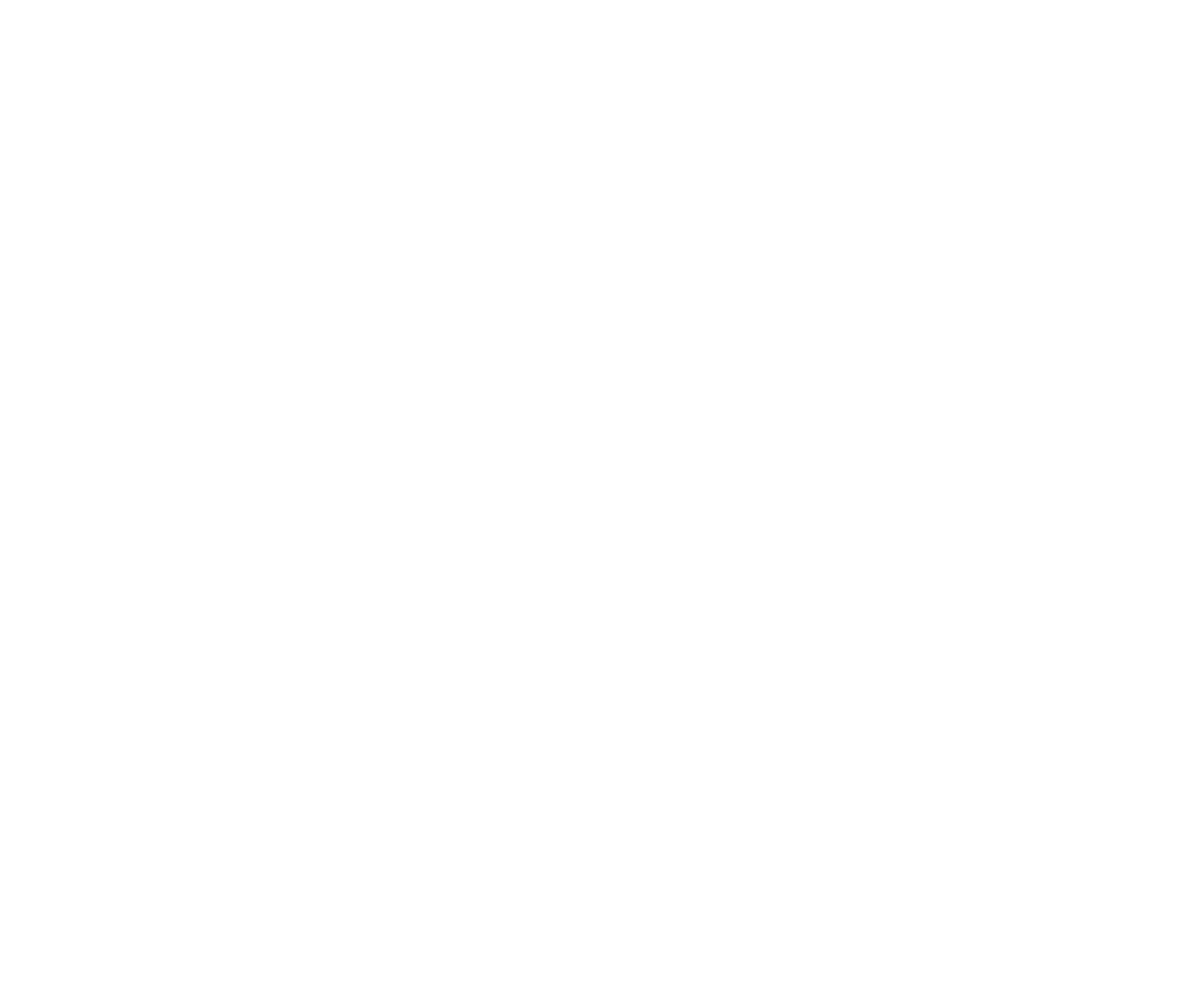
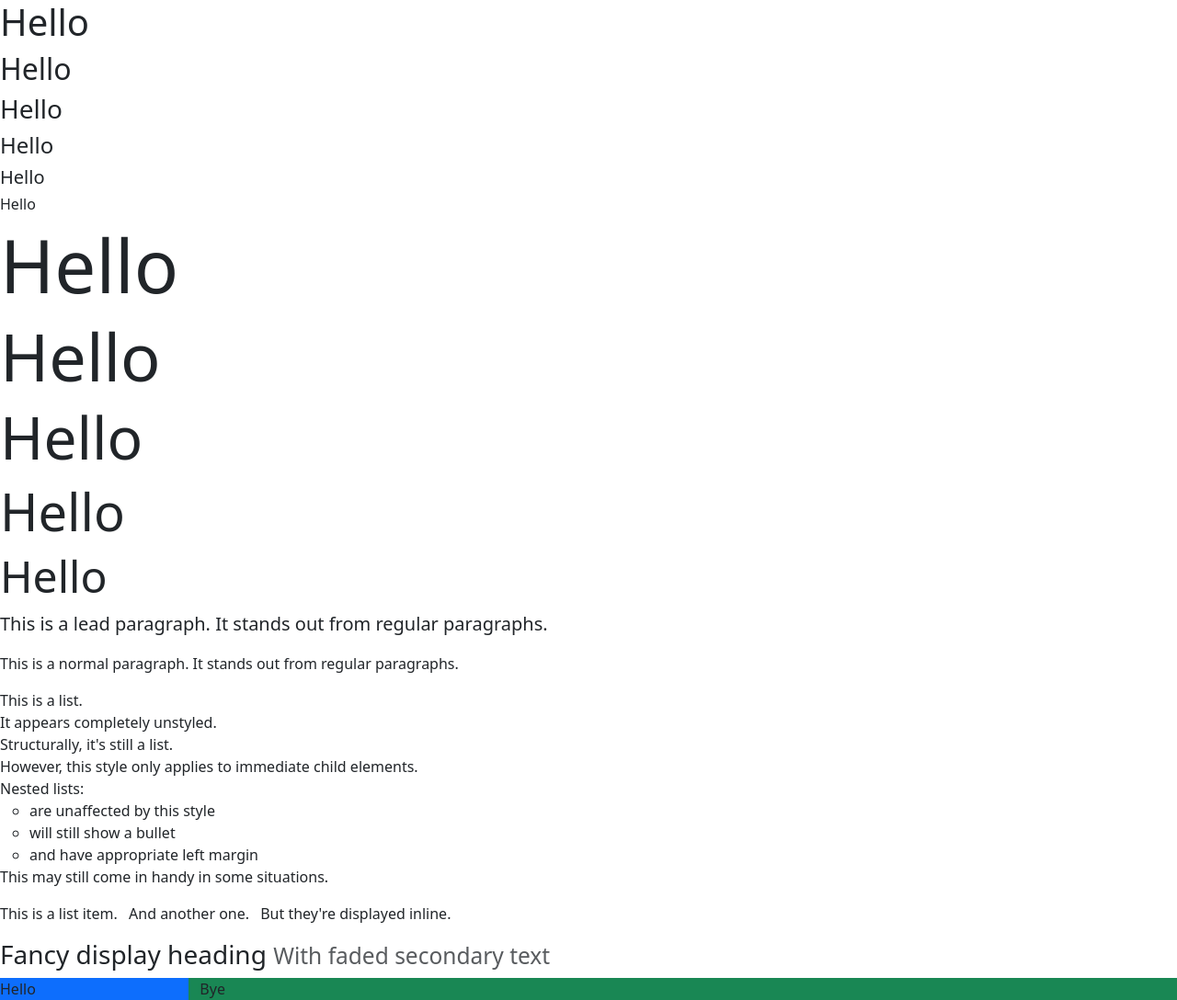
Before and after one commit to eiasinprodhan/Bootstrap, a plain HTML site: page projects/index.html in a window 1280 px wide. Shown: the whole page at 92% size. Before the commit the page ends 800 px from the top, so only its background shows below. Drawn offline with nearby package versions, Linux system fonts and the light colour scheme.

Commit message:
Update index.html

```diff
--- a/projects/index.html
+++ b/projects/index.html
@@ -1,12 +1,67 @@
+<!doctype html>
+<html lang="en">
+  <head>
+    <meta charset="utf-8">
+    <meta name="viewport" content="width=device-width, initial-scale=1">
+    <title>Bootstrap demo</title>
+    <link href="https://cdn.jsdelivr.net/npm/bootstrap@5.3.3/dist/css/bootstrap.min.css" rel="stylesheet" integrity="sha384-QWTKZyjpPEjISv5WaRU9OFeRpok6YctnYmDr5pNlyT2bRjXh0JMhjY6hW+ALEwIH" crossorigin="anonymous">
+  </head>
+  <body>
+    <p class="h1">Hello</p>
+    <p class="h2">Hello</p>
+    <p class="h3">Hello</p>
+    <p class="h4">Hello</p>
+    <p class="h5">Hello</p>
+    <p class="h6">Hello</p>
 
-<!DOCTYPE html>
-<html lang="en">
-<head>
-    <meta charset="UTF-8">
-    <meta name="viewport" content="width=device-width, initial-scale=1.0">
-    <title>Black Spider</title>
-</head>
-<body>
+    <h1 class="display-1">Hello</h1>
+    <h1 class="display-2">Hello</h1>
+    <h1 class="display-3">Hello</h1>
+    <h1 class="display-4">Hello</h1>
+    <h1 class="display-5">Hello</h1>
 
-</body>
+    <p class="lead">
+        This is a lead paragraph. It stands out from regular paragraphs.
+      </p>
+
+    <p>
+        This is a normal paragraph. It stands out from regular paragraphs.
+      </p>
+
+
+
+      <ul class="list-unstyled">
+        <li>This is a list.</li>
+        <li>It appears completely unstyled.</li>
+        <li>Structurally, it's still a list.</li>
+        <li>However, this style only applies to immediate child elements.</li>
+        <li>Nested lists:
+          <ul>
+            <li>are unaffected by this style</li>
+            <li>will still show a bullet</li>
+            <li>and have appropriate left margin</li>
+          </ul>
+        </li>
+        <li>This may still come in handy in some situations.</li>
+      </ul>
+
+      <ul class="list-inline">
+        <li class="list-inline-item">This is a list item.</li>
+        <li class="list-inline-item">And another one.</li>
+        <li class="list-inline-item">But they're displayed inline.</li>
+      </ul>
+
+    <h3>
+        Fancy display heading
+        <small class="text-muted">With faded secondary text</small>
+      </h3>
+
+    <div class="row">
+        <div class="bg-primary col-md-2">Hello</div>
+        <div class="bg-success col-md-10">Bye</div>
+    </div>
+
+
+    <script src="https://cdn.jsdelivr.net/npm/bootstrap@5.3.3/dist/js/bootstrap.bundle.min.js" integrity="sha384-YvpcrYf0tY3lHB60NNkmXc5s9fDVZLESaAA55NDzOxhy9GkcIdslK1eN7N6jIeHz" crossorigin="anonymous"></script>
+  </body>
 </html>
```
